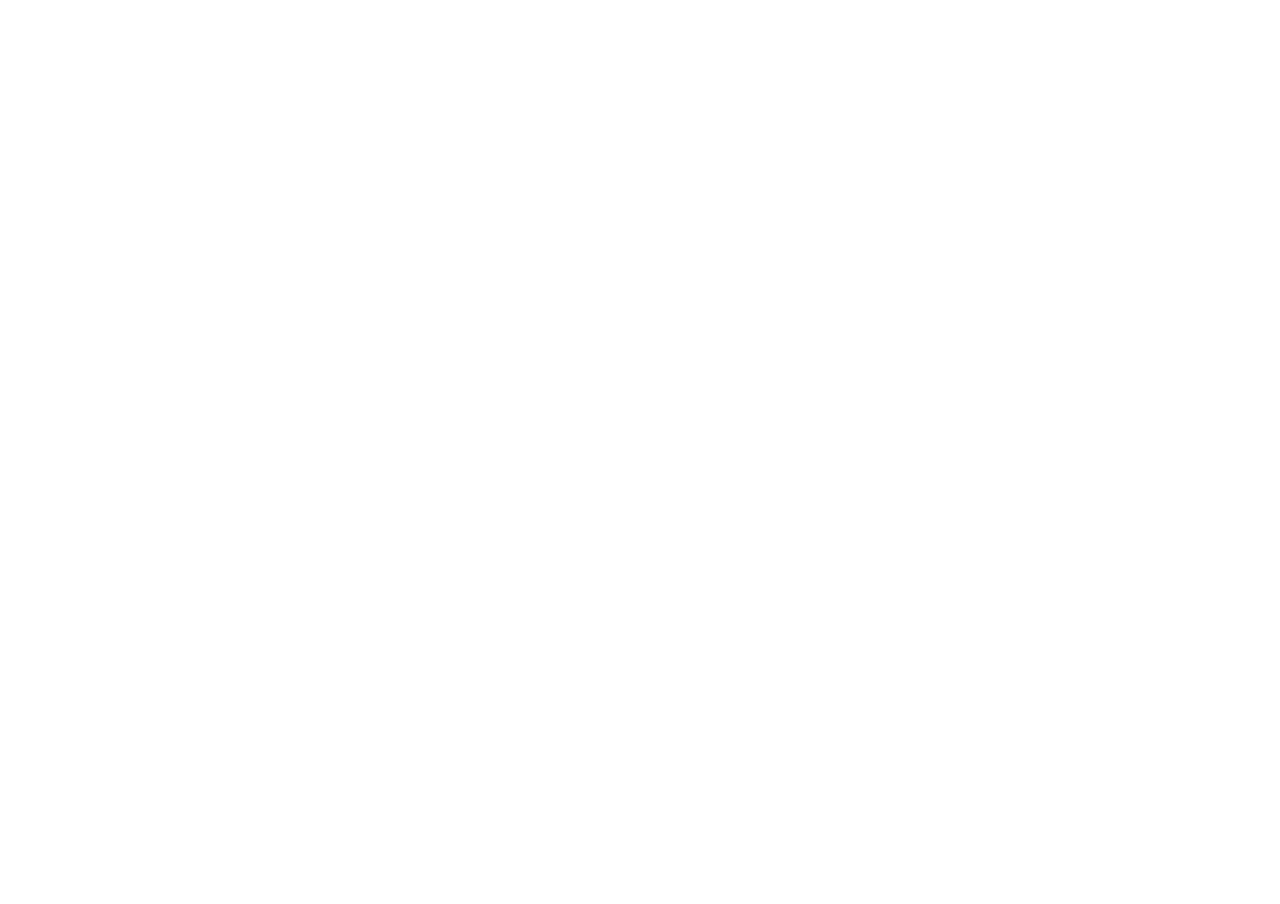
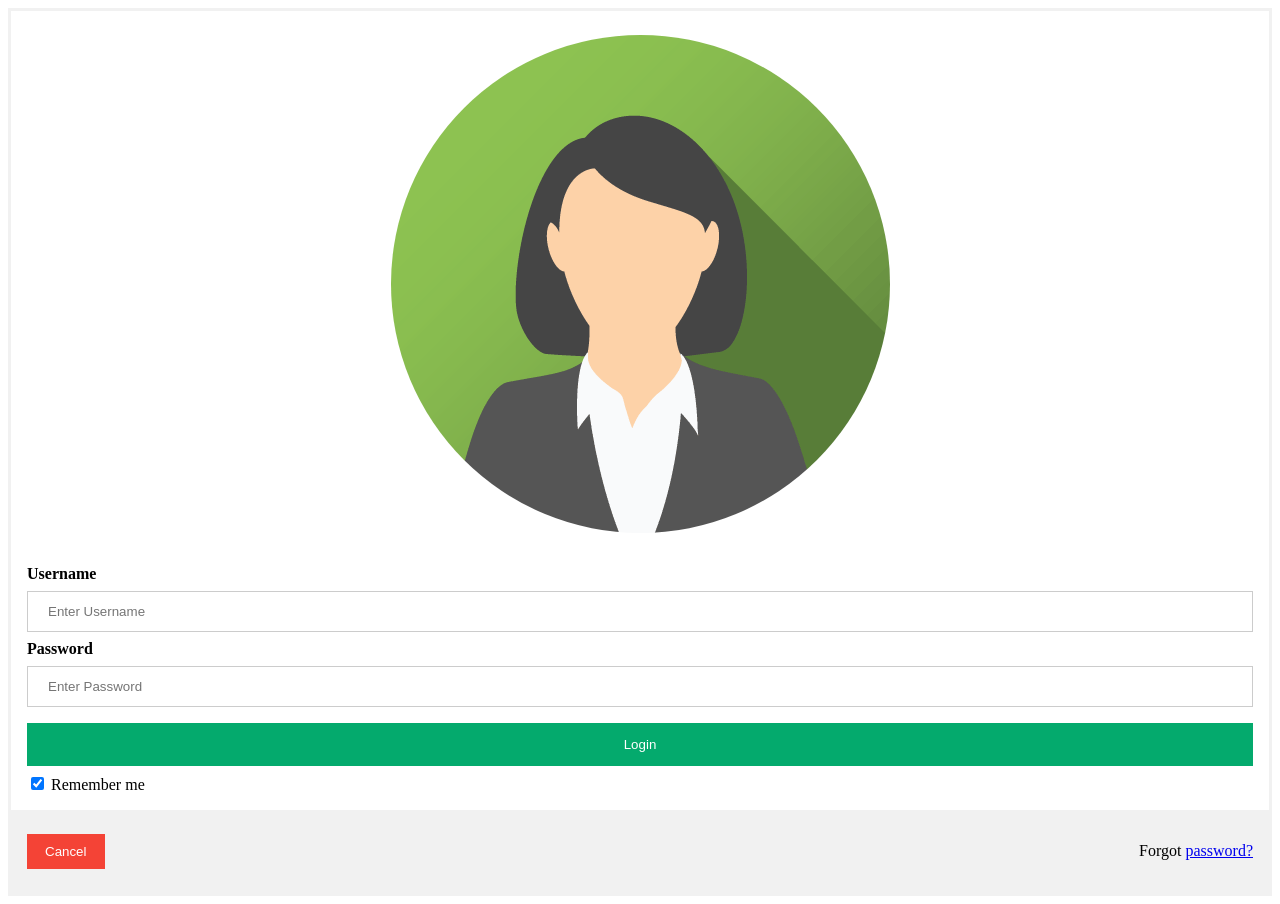
Before and after one commit to NabilMunir45/lab01_Day1_loginform, a plain HTML site: page DAy1/Index.html in a window 1280 px wide. Before the commit the page ends 800 px from the top, so only its background shows below. Drawn offline with Linux system fonts and the light colour scheme.

Commit message:
added index.html (#1)

```diff
--- a/DAy1/Index.html
+++ b/DAy1/Index.html
@@ -8,6 +8,28 @@
     <link rel="stylesheet" href="./styles.css">
 </head>
 <body>
+    <form action="action_page.php" method="post">
+        <div class="imgcontainer">
+          <img src="./img_avatar2.png" alt="Avatar" class="avatar">
+        </div>
 
+        <div class="container">
+          <label for="uname"><b>Username</b></label>
+          <input type="text" placeholder="Enter Username" name="uname" required>
+
+          <label for="psw"><b>Password</b></label>
+          <input type="password" placeholder="Enter Password" name="psw" required>
+
+          <button type="submit">Login</button>
+          <label>
+            <input type="checkbox" checked="checked" name="remember"> Remember me
+          </label>
+        </div>
+
+        <div class="container" style="background-color:#f1f1f1">
+          <button type="button" class="cancelbtn">Cancel</button>
+          <span class="psw">Forgot <a href="#">password?</a></span>
+        </div>
+      </form>
 </body>
 </html>
--- a/DAy1/styles.css
+++ b/DAy1/styles.css
@@ -0,0 +1,70 @@
+form {
+    border: 3px solid #f1f1f1;
+  }
+
+  /* Full-width inputs */
+  input[type=text], input[type=password] {
+    width: 100%;
+    padding: 12px 20px;
+    margin: 8px 0;
+    display: inline-block;
+    border: 1px solid #ccc;
+    box-sizing: border-box;
+  }
+
+  /* Set a style for all buttons */
+  button {
+    background-color: #04AA6D;
+    color: white;
+    padding: 14px 20px;
+    margin: 8px 0;
+    border: none;
+    cursor: pointer;
+    width: 100%;
+  }
+
+  /* Add a hover effect for buttons */
+  button:hover {
+    opacity: 0.8;
+  }
+
+  /* Extra style for the cancel button (red) */
+  .cancelbtn {
+    width: auto;
+    padding: 10px 18px;
+    background-color: #f44336;
+  }
+
+  /* Center the avatar image inside this container */
+  .imgcontainer {
+    text-align: center;
+    margin: 24px 0 12px 0;
+  }
+
+  /* Avatar image */
+  img.avatar {
+    width: 30;
+    border-radius: 50%;
+  }
+
+  /* Add padding to containers */
+  .container {
+    padding: 16px;
+  }
+
+  /* The "Forgot password" text */
+  span.psw {
+    float: right;
+    padding-top: 16px;
+  }
+
+  /* Change styles for span and cancel button on extra small screens */
+  @media screen and (max-width: 300px) {
+    span.psw {
+      display: block;
+      float: none;
+    }
+    .cancelbtn {
+      width: 100%;
+    }
+  }
```
Also changed, not shown: DAy1/img_avatar2.png (added), 1 other file.
